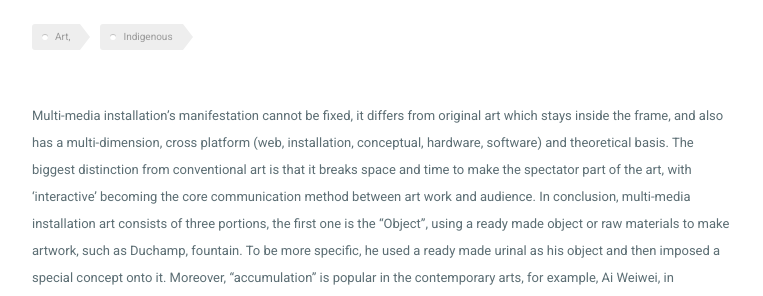
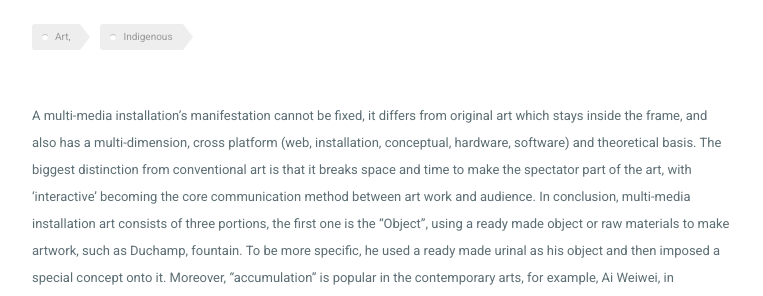
Before and after one commit to apadonovan/friendred_blog, a Jekyll site: the page built from _posts/2017-12-10-Multi-media-installation-art-II.md, in a window 1280 px wide and 900 px high. Shown: the part 333-629 px from the top of the window, without its empty margins (258-1021 px from the left). Built offline with Jekyll 4.4.1, drawn with Linux system fonts in a browser that asks for light colours; some of the changed text lies outside the part shown.

```diff
--- a/_posts/2017-12-10-Multi-media-installation-art-II.md
+++ b/_posts/2017-12-10-Multi-media-installation-art-II.md
@@ -8,7 +8,7 @@ comments: true
 ---
 
 <font size="2">
-Multi-media installation’s manifestation cannot be fixed, it differs from original art which stays inside the frame, and also has a multi-dimension, cross platform (web, installation, conceptual, hardware, software) and theoretical basis. The biggest distinction from conventional art is that it breaks space and time to make the spectator part of the art, with ‘interactive’ becoming the core communication method between art work and audience.
+A multi-media installation’s manifestation cannot be fixed, it differs from original art which stays inside the frame, and also has a multi-dimension, cross platform (web, installation, conceptual, hardware, software) and theoretical basis. The biggest distinction from conventional art is that it breaks space and time to make the spectator part of the art, with ‘interactive’ becoming the core communication method between art work and audience.
 
 In conclusion, multi-media installation art consists of three portions, the first one is the “Object”, using a ready made object or raw materials to make artwork, such as Duchamp, fountain. To be more specific, he used a ready made urinal as his object and then imposed a special concept onto it.
 
```
